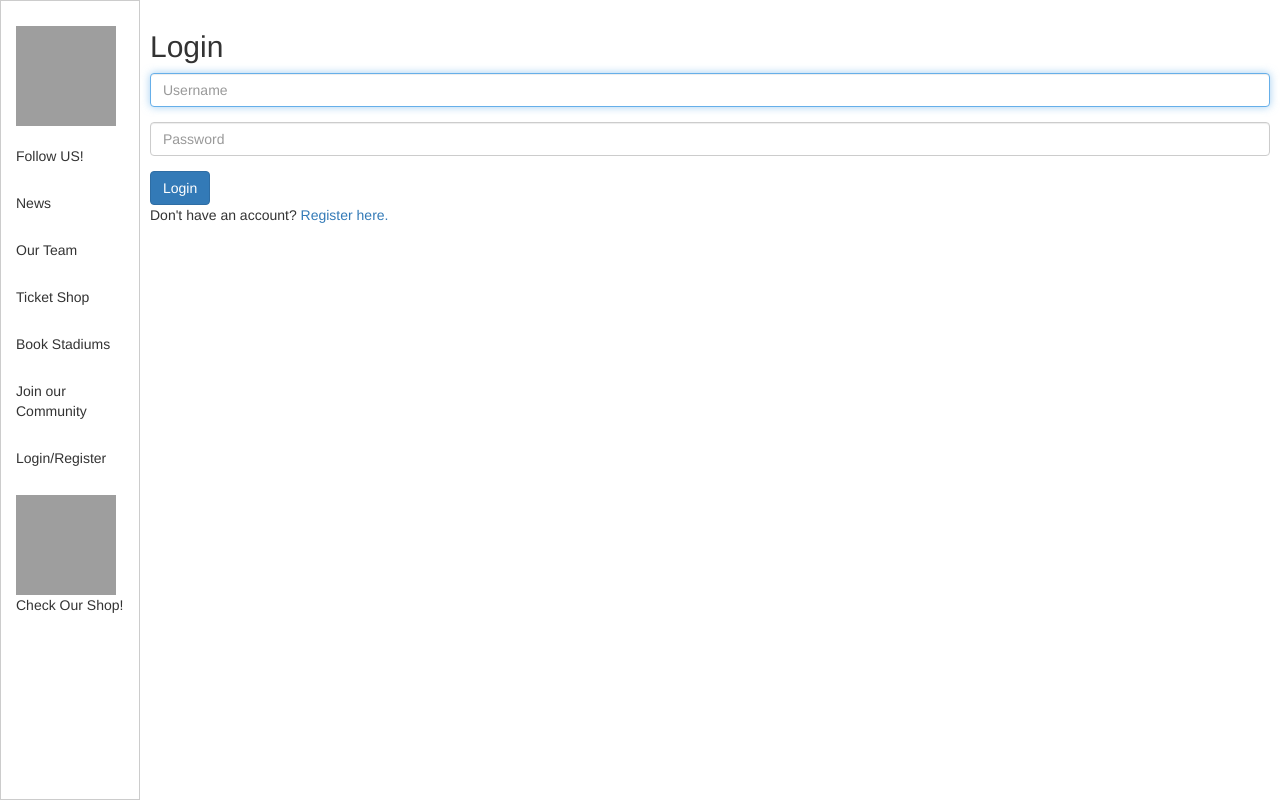
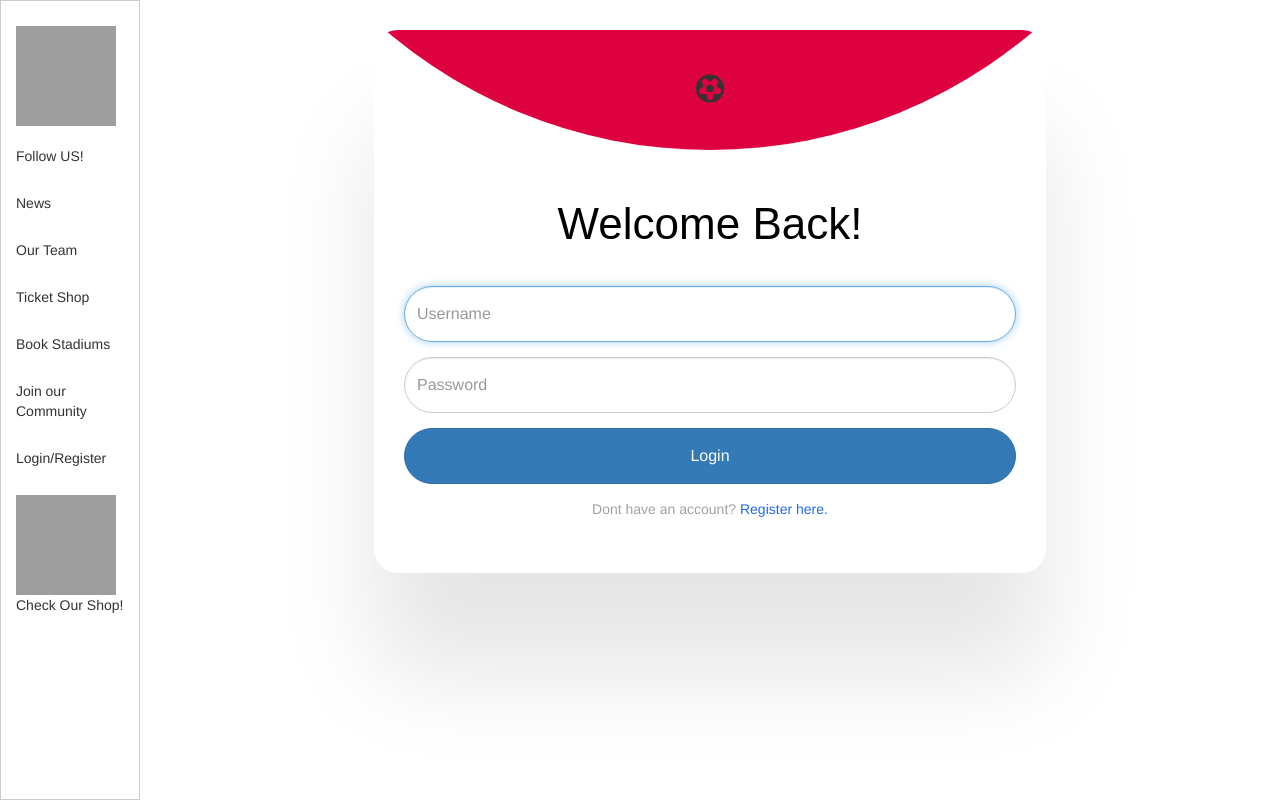
Before and after one commit to adam-abouzeid/FCMS, a Django app: page /auth/login/ in a window 1280 px wide. Run offline with Django 5.2, Linux system fonts and the light colour scheme; some libraries are stand-ins or nearby versions; grey boxes are pictures that could not be loaded.

Commit message:
added design for login and sign up pages

```diff
--- /dev/null
+++ b/Authentication/static/Authentication/styleAuth.css
@@ -0,0 +1,100 @@
+.card{
+    overflow:hidden;
+    position: relative;
+    z-index: 3;
+    width: 60%;
+    margin-top: 20px;
+    margin-left: 20%;
+    margin-right: 20%;
+    padding: 170px 30px 54px;
+    border-radius: 24px;
+    background: #ffffff;
+    text-align: center;
+    box-shadow: 0 100px 100px rgb(0 0 0/ 10%);
+
+  }
+
+  .card::before{
+    content: "";
+    position: absolute;
+    top: -880px;
+    left: 50%;
+    translate: -50% 0;
+    width: 1000px;
+    height: 1000px;
+    border-radius: 50%;
+    background: #dd013f;
+  }
+
+  .card::after{
+    content: "";
+    position: inherit;
+    right: -50vmin;
+    bottom: -55vmin;
+    width: inherit;
+    height: inherit;
+    border-radius: inherit;
+    background: #216ce7;
+  }
+
+  .card .fa-regular {
+    position: absolute;
+    top: 60px;
+    left: 50%;
+    translate: -50% 0;
+    width: 200px;
+    height: 200px;
+    z-index: 4;
+  }
+
+  .card h2{
+      font-family: Arial, Helvetica, sans-serif;
+      font-size: 44px;
+      font-weight: 400;
+      margin: 0 0 38px;
+      color: black
+  }
+
+
+  @media (width<=500px){
+      body{padding: 0;}
+      .card{
+        margin: 0;
+        width: 360px;
+      }
+  }
+
+  .form{
+    :is(input, button){
+      width: 100%;
+      height: 56px;
+      border-radius: 28px;
+      font-size: 16px;
+      font-family: inherit;
+
+    }
+  }
+  .form > input{
+    input::placeholder{
+      color: rgb(0 0 0 / 28%);
+    }
+  }
+
+  .form > button{
+    border: 0;
+    color: #f9f9f9;
+    background: #226ce7;
+    display: grid;
+    place-items: center;
+    font-weight: 500;
+    cursor: pointer;
+
+  }
+
+  .card > footer{
+    margin-top: 15px;
+    color: #a1a1a1;
+  }
+  .card > footer > a{
+    color: #216ce7;
+  }
--- a/Authentication/templates/authentication/login.html
+++ b/Authentication/templates/authentication/login.html
@@ -1,9 +1,21 @@
-{% extends "Main/layout.html" %} {% block body %}
+{% extends "Main/layout.html" %}
+{%load static %}
 
-<h2>Login</h2>
+{%block header %}
+<link rel="stylesheet" href="{% static 'Authentication/styleAuth.css' %}" />
+{% endblock %}
+
+{% block body %}
+
+<div class="background"></div>
+<div class="card">
 
   <form action="{% url 'login' %}" method="post">
+    <i  class="fa-regular fa-futbol fa-bounce fa-2xl"></i>
+    <h2>Welcome Back!</h2>
     {% csrf_token %}
+    <div class="form">
+
         <div class="form-group">
           <input
             autofocus
@@ -22,8 +34,20 @@
           />
         </div>
         <input class="btn btn-primary" type="submit" value="Login" />
+
+    </div>
   </form>
+  <footer>
+    Dont have an account? <a href="{% url 'register' %}">Register here.</a>
+  </footer>
 
-Don't have an account? <a href="{% url 'register' %}">Register here.</a>
+</div>
+
+
+
+
+
+
+
 
 {% endblock %}
--- a/Main/templates/Main/All_news.html
+++ b/Main/templates/Main/All_news.html
@@ -28,6 +28,8 @@
 
 
    </div>
+
+
 
    <style>
     .card {
--- a/Main/templates/Main/layout.html
+++ b/Main/templates/Main/layout.html
@@ -11,7 +11,10 @@
     <link rel="stylesheet" href="{% static 'Main/style1.css' %}" />
     <link rel="stylesheet" href="{% static 'Main/styleIndex.css' %}" />
     <script src="{% static 'Main/inbox1.js' %}"></script>
+    <script src="https://kit.fontawesome.com/7ea2b87826.js" crossorigin="anonymous"></script>
 
+    {% block header %}
+    {% endblock %}
 
   </head>
 
--- a/Main/util.py
+++ b/Main/util.py
@@ -4,9 +4,9 @@ from django.core.files.base import ContentFile
 from django.core.files.storage import default_storage
 from . import models
 
-def get_News():
+def get_News(start = 0, end = 5):
     """
     return a list of atleast the latest five news
     """
-    news = models.News.objects.order_by("-date_uploaded")[:5]
+    news = models.News.objects.order_by("-date_uploaded")[start:end]
     return news
--- a/Main/views.py
+++ b/Main/views.py
@@ -30,5 +30,5 @@ def news_card(request, id):
 def news_All(request):
 
     return render(request, "Main/All_news.html",{
-        "News": get_News()
+        "News": get_News(0)
     })
```
Also changed, not shown: Authentication/templates/authentication/signup.html (+17 -2 lines), FCMS/settings.py (+7 -0 lines). Lines whose indentation alone changed are shown as unchanged.
